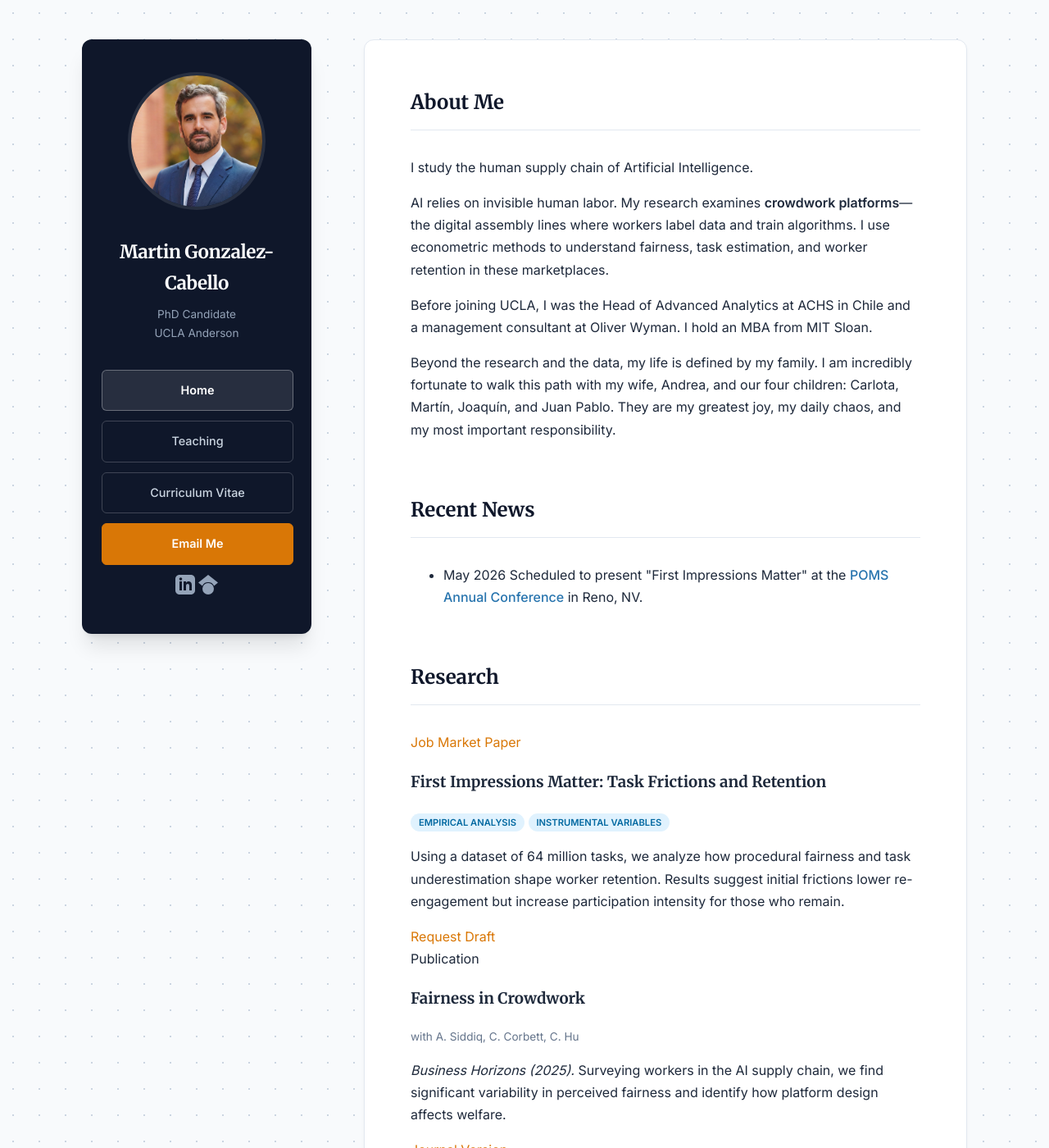
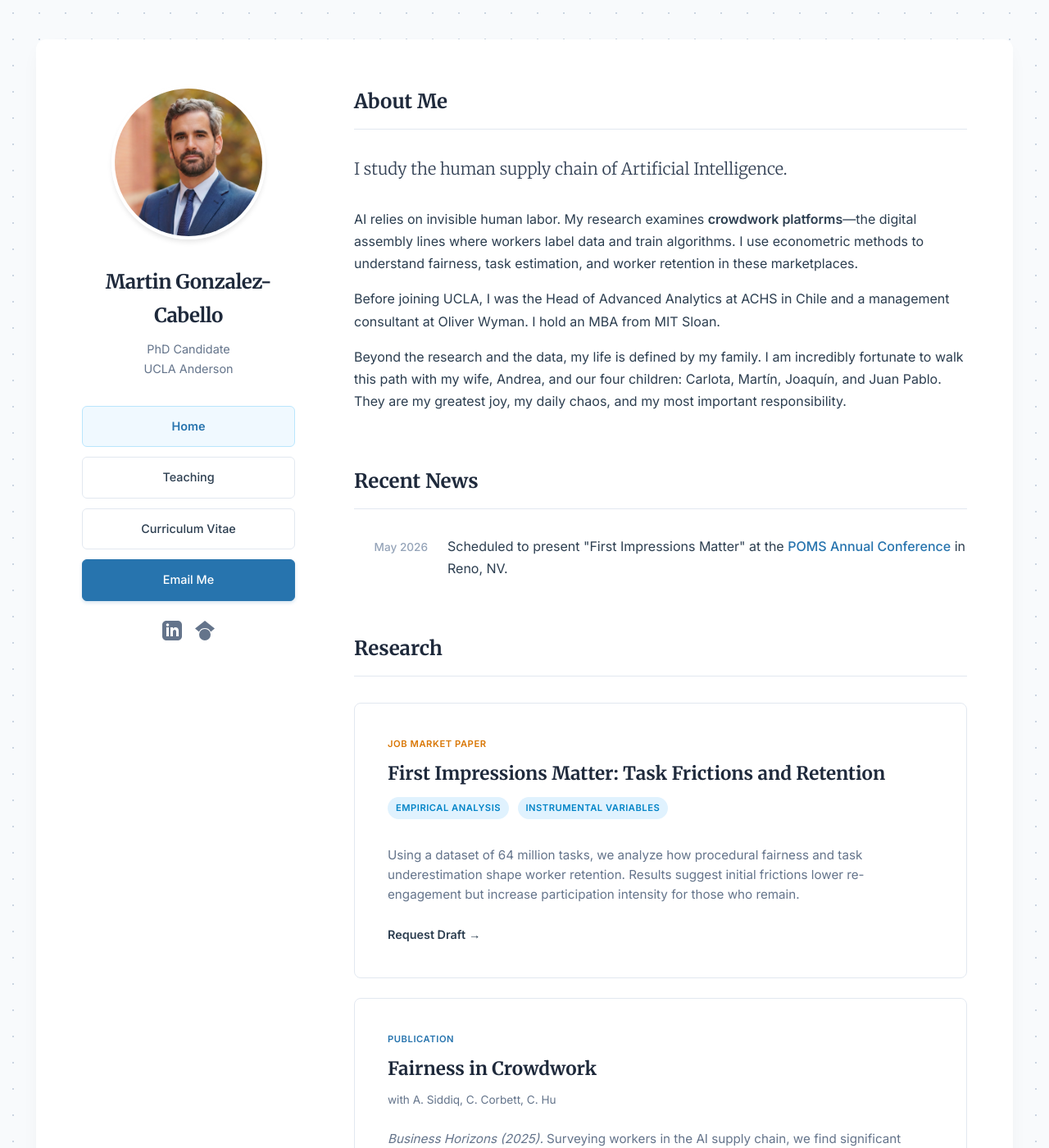
Before and after one commit to martins73/research-site, a Jekyll site: the page built from index.html, in a window 1280 px wide and 1400 px high. Shown: the whole window at 82% size. Built offline with Jekyll 4.4.1, drawn with Linux system fonts in a browser that asks for light colours.

Commit message:
Back to previous design

```diff
--- a/_layouts/default.html
+++ b/_layouts/default.html
@@ -25,140 +25,88 @@
     <link href="https://fonts.googleapis.com/css2?family=Inter:wght@300;400;500;600&family=Merriweather:ital,wght@0,300;0,400;0,700;1,300&display=swap" rel="stylesheet">
 
     <style>
-        /* DESIGN SYSTEM: Human in the Loop Palette */
+        /* DESIGN SYSTEM */
         :root {
-            /* 1. Backgrounds */
-            --bg-body: #F8FAFC;    /* Off-white paper (very calm) */
-            --bg-sidebar: #0F172A; /* Deep Navy (Professional/Tech) */
-            --bg-card: #ffffff;    /* Pure white for content cards */
-
-            /* 2. Text */
-            --text-main: #1e293b;  /* Dark Slate for body text */
-            --text-muted: #64748b; /* Lighter slate for dates/meta */
-            --text-sidebar: #e2e8f0; /* Light grey for text on Navy bg */
-
-            /* 3. Accents */
-            --accent: #D97706;     /* Burnt Amber (The "Human" Element) */
-            --accent-hover: #b45309;
-
-            --border: #e2e8f0;
+            --bg: #ffffff;
+            --text-main: #2c3e50;
+            --text-light: #64748b; /* Slightly cooler grey for modern feel */
+            --accent: #2774AE;     /* UCLA Blue */
+            --accent-hover: #1e5f8e;
+            --border: #e2e8f0;     /* Lighter, cleaner border */
         }
 
-        /* GLOBAL */
+        /* 1. GLOBAL STYLES & BACKGROUND */
         body {
             font-family: 'Inter', sans-serif;
             color: var(--text-main);
             line-height: 1.7;
             margin: 0; padding: 0;
-            background-color: var(--bg-body);
-            /* Subtle dark dots for texture */
+            background-color: #f8fafc; /* Slate-50: A very light cool grey */
+
+            /* SUBTLE NETWORK PATTERN */
             background-image: radial-gradient(#cbd5e1 1px, transparent 1px);
-            background-size: 32px 32px;
+            background-size: 32px 32px; /* Creates a clean, engineered grid texture */
+
             min-height: 100vh;
             display: flex;
             flex-direction: column;
         }
 
-        h1, h2, h3, .name, .card-title, .cv-title, .course-title {
+        h1, h2, h3, .name {
             font-family: 'Merriweather', serif;
         }
 
-        /* LAYOUT CONTAINER */
         .container {
-            max-width: 1080px;
+            max-width: 1080px; /* Slightly wider to accommodate the grid */
             margin: 3rem auto;
-            /* REMOVED: background: white; -> The container is now transparent */
-            /* The sidebar and content will be separate blocks now */
-            background: transparent;
-            box-shadow: none;
-            padding: 0;
-
+            background: var(--bg);
+            padding: 3.5rem;
+            border-radius: 12px; /* Softer corners */
+            box-shadow: 0 10px 25px -5px rgba(0, 0, 0, 0.05), 0 8px 10px -6px rgba(0, 0, 0, 0.01); /* Modern "Float" shadow */
             display: grid;
-            grid-template-columns: 280px 1fr;
-            gap: 4rem;
+            grid-template-columns: 260px 1fr;
+            gap: 4.5rem;
+            flex: 1;
             align-items: start;
         }
 
-        /* --- THE NAVY SIDEBAR --- */
+        /* 2. SIDEBAR */
         .sidebar {
-            background-color: var(--bg-sidebar); /* DARK NAVY BG */
-            color: var(--text-sidebar);
-            padding: 2.5rem 1.5rem;
-            border-radius: 12px;
             text-align: center;
             position: sticky;
             top: 2rem;
-            box-shadow: 0 20px 25px -5px rgba(0, 0, 0, 0.1), 0 8px 10px -6px rgba(0, 0, 0, 0.1);
         }
 
         .profile-img {
-            width: 160px; height: 160px;
+            width: 180px; height: 180px;
             border-radius: 50%;
             object-fit: cover;
             margin-bottom: 1.5rem;
-            border: 4px solid rgba(255,255,255,0.1); /* Subtle border */
+            border: 4px solid white; /* White halo to separate from bg */
+            box-shadow: 0 4px 6px -1px rgba(0, 0, 0, 0.1);
         }
 
-        .name {
-            font-size: 1.4rem;
-            font-weight: 700;
-            margin: 0 0 0.5rem 0;
-            color: #ffffff; /* White text for name */
-            letter-spacing: -0.5px;
+        .name { font-size: 1.5rem; font-weight: 700; margin: 0 0 0.5rem 0; color: #1e293b; letter-spacing: -0.5px; }
+        .affiliation { font-size: 0.9rem; color: var(--text-light); margin-bottom: 2rem; font-family: 'Inter', sans-serif; }
+
+        .sidebar-btn {
+            display: flex; align-items: center; justify-content: center; width: 100%; padding: 0.75rem 0; margin-bottom: 0.75rem; border-radius: 6px;
+            text-decoration: none; font-size: 0.9rem; font-weight: 500; box-sizing: border-box; transition: all 0.2s;
+            font-family: 'Inter', sans-serif;
         }
 
-        .affiliation {
-            font-size: 0.85rem;
-            color: #94a3b8; /* Muted blue-grey */
-            margin-bottom: 2rem;
-        }
+        .btn-primary { background-color: var(--accent); color: white; border: 1px solid var(--accent); box-shadow: 0 2px 4px rgba(39, 116, 174, 0.2); }
+        .btn-primary:hover { background-color: var(--accent-hover); transform: translateY(-1px); }
+        .btn-outline { background-color: transparent; border: 1px solid var(--border); color: var(--text-main); }
+        .btn-outline:hover { border-color: var(--accent); color: var(--accent); background-color: #f8fafc; }
+        .btn-active { background-color: #F0F9FF; color: var(--accent); border: 1px solid #BAE6FD; font-weight: 600; }
+        .btn-active:hover { background-color: #E0F2FE; }
 
-        /* NAVIGATION BUTTONS (On Navy Background) */
-        .sidebar-btn {
-            display: flex; align-items: center; justify-content: center; width: 100%; padding: 0.75rem 0; margin-bottom: 0.75rem; border-radius: 6px;
-            text-decoration: none; font-size: 0.9rem; font-weight: 500; transition: all 0.2s; font-family: 'Inter', sans-serif;
-        }
+        .social-links { margin-top: 1.5rem; display: flex; justify-content: center; gap: 1rem; }
+        .social-icon { fill: var(--text-light); transition: fill 0.2s; }
+        .social-link:hover .social-icon { fill: var(--accent); transform: scale(1.1); }
 
-        /* The AMBER Action Button */
-        .btn-primary {
-            background-color: var(--accent); /* AMBER */
-            color: white;
-            border: 1px solid var(--accent);
-            font-weight: 600;
-        }
-        .btn-primary:hover { background-color: var(--accent-hover); }
-
-        /* Sidebar Links (Light text on dark) */
-        .btn-outline {
-            background-color: transparent;
-            color: #cbd5e1; /* Light grey */
-            border: 1px solid rgba(255,255,255,0.2);
-        }
-        .btn-outline:hover {
-            border-color: #ffffff;
-            color: #ffffff;
-            background-color: rgba(255,255,255,0.05);
-        }
-        .btn-active {
-            background-color: rgba(255,255,255,0.1);
-            color: #ffffff;
-            border: 1px solid rgba(255,255,255,0.3);
-            font-weight: 600;
-        }
-
-        .social-icon { fill: #94a3b8; }
-        .social-link:hover .social-icon { fill: var(--accent); } /* Amber hover */
-
-
-        /* --- CONTENT AREA --- */
-        .content {
-            background: white; /* White paper for reading */
-            padding: 3.5rem;
-            border-radius: 12px;
-            box-shadow: 0 4px 6px -1px rgba(0, 0, 0, 0.05);
-            border: 1px solid var(--border);
-        }
-
+        /* CONTENT GENERAL */
         .content section { margin-bottom: 4rem; }
 
         h2 {
@@ -167,39 +115,137 @@
             padding-bottom: 0.75rem;
             margin-bottom: 2rem;
             margin-top: 0;
-            color: var(--bg-sidebar); /* Use Navy for Headings */
+            color: #1e293b;
             font-weight: 700;
         }
 
-        /* LINKS */
-        a { color: var(--accent); text-decoration: none; }
-        a:hover { text-decoration: underline; }
+        .lead {
+            font-size: 1.25rem;
+            color: #334155;
+            font-weight: 300;
+            line-height: 1.6;
+            margin-bottom: 2rem;
+            font-family: 'Merriweather', serif;
+        }
+
+        /* --- 3. UPDATED: 4x1 WIDE LIST VIEW --- */
+        .research-grid {
+            display: grid;
+            grid-template-columns: 1fr; /* Force 1 column */
+            gap: 1.5rem;
+            margin-top: 1rem;
+        }
+
+        .paper-card {
+            background: white;
+            border: 1px solid var(--border);
+            border-radius: 8px;
+            padding: 2.5rem; /* More padding for a premium feel */
+            transition: all 0.2s ease-out;
+            display: flex;
+            flex-direction: column;
+            position: relative;
+        }
+
+        .paper-card:hover {
+            transform: translateY(-2px);
+            box-shadow: 0 10px 20px -5px rgba(0, 0, 0, 0.05);
+            border-color: #cbd5e1;
+        }
+
+        /* TYPOGRAPHY OPTIMIZATION FOR WIDE CARDS */
+        .card-abstract {
+            font-size: 0.95rem;
+            color: #64748b;
+            margin-bottom: 1.5rem;
+            line-height: 1.6;
+            max-width: 780px; /* IMPORTANT: Keeps lines readable */
+        }
+
+        .paper-tag {
+            font-size: 0.7rem;
+            text-transform: uppercase;
+            letter-spacing: 0.05em;
+            color: var(--accent);
+            font-weight: 700;
+            margin-bottom: 0.75rem;
+            display: inline-block;
+            font-family: 'Inter', sans-serif;
+        }
+
+        .paper-tag.job-market { color: #D97706; }
+
+        .card-title {
+            font-family: 'Merriweather', serif;
+            font-size: 1.4rem; /* Larger title */
+            font-weight: 700;
+            margin: 0 0 0.75rem 0;
+            color: #1e293b;
+            line-height: 1.3;
+        }
+
+        .card-link {
+            font-size: 0.9rem;
+            font-weight: 600;
+            color: var(--text-main);
+            text-decoration: none;
+            display: inline-flex;
+            align-items: center;
+            margin-top: auto;
+            width: fit-content;
+        }
+
+        .card-link:hover { color: var(--accent); }
+        .card-link::after { content: "→"; margin-left: 4px; transition: margin 0.2s; }
+        .card-link:hover::after { margin-left: 8px; }
 
 
-        /* --- CARDS & LISTS (Updated for new palette) --- */
-        .paper-card, .cv-entry, .course-item {
-            /* No major changes needed, they sit on white */
+        /* 4. LIST STYLES (Keep your existing styles for News/CV) */
+        .news-list { list-style: none; padding: 0; }
+        .news-item { display: grid; grid-template-columns: 90px 1fr; gap: 1.5rem; margin-bottom: 1.25rem; align-items: baseline; }
+        .news-date { font-family: 'Inter', sans-serif; font-weight: 500; color: #94a3b8; font-size: 0.85rem; text-align: right; }
+        .news-text { font-size: 1rem; color: var(--text-main); }
+
+        .cv-entry { margin-bottom: 2rem; padding-left: 1rem; border-left: 2px solid transparent; transition: border 0.2s; }
+        .cv-entry:hover { border-left-color: var(--accent); }
+        .cv-title { font-weight: 600; font-size: 1.05rem; display: block; margin-bottom: 0.25rem; color: #1e293b; }
+        .cv-date { color: #64748b; font-style: italic; font-size: 0.9rem; }
+
+        /* --- NEW COOL BADGES --- */
+        .tech-badge {
+            display: inline-block;
+            font-size: 0.7rem;
+            font-family: 'Inter', sans-serif;
+            font-weight: 600;
+            text-transform: uppercase;
+            letter-spacing: 0.5px;
+
+            /* Blue Tint Look */
+            color: #0284c7;
+            background-color: #e0f2fe;
+            padding: 4px 10px;
+            border-radius: 9999px; /* Pill shape */
+
+            margin-right: 6px;
+            margin-bottom: 4px;
+            transition: all 0.2s ease;
         }
 
-        /* Update the Badges to match the Amber theme? Or keep them Blue? */
-        /* Let's keep them Blue for contrast, or switch to Amber tint */
-        .tech-badge {
+        .tech-badge:hover {
+            background-color: #bae6fd;
             color: #0369a1;
-            background-color: #e0f2fe;
-            padding: 4px 10px;
-            border-radius: 9999px;
-            font-size: 0.7rem; font-weight: 600; text-transform: uppercase;
         }
 
-        /* JMP Tag in Amber */
-        .paper-tag.job-market { color: var(--accent); }
+        /* FOOTER */
+        .site-footer { text-align: center; padding: 3rem 0; margin-top: auto; border-top: 1px solid var(--border); background: var(--bg); }
+        .credits { font-size: 0.85rem; color: var(--text-light); margin-bottom: 1rem; }
+        .amdg { font-size: 0.75rem; color: #cbd5e1; letter-spacing: 2px; font-weight: 600; user-select: none; }
+        .amdg:hover { color: var(--accent); transition: color 0.5s ease; cursor: help; }
 
-
-        /* --- MOBILE --- */
         @media (max-width: 768px) {
-            .container { grid-template-columns: 1fr; gap: 2rem; margin: 1rem; }
-            .sidebar { position: static; padding: 2rem; }
-            .content { padding: 2rem; }
+            .container { grid-template-columns: 1fr; padding: 2rem 1.5rem; gap: 3rem; margin: 0; border-radius: 0; box-shadow: none; }
+            .sidebar { position: static; border-bottom: 1px solid var(--border); padding-bottom: 2rem; margin-bottom: 2rem; }
+            .research-grid { grid-template-columns: 1fr; }
         }
     </style>
 </head>
```
